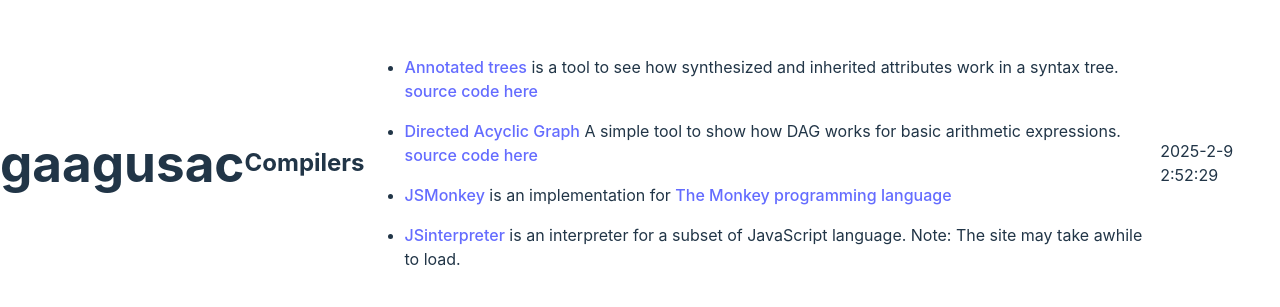
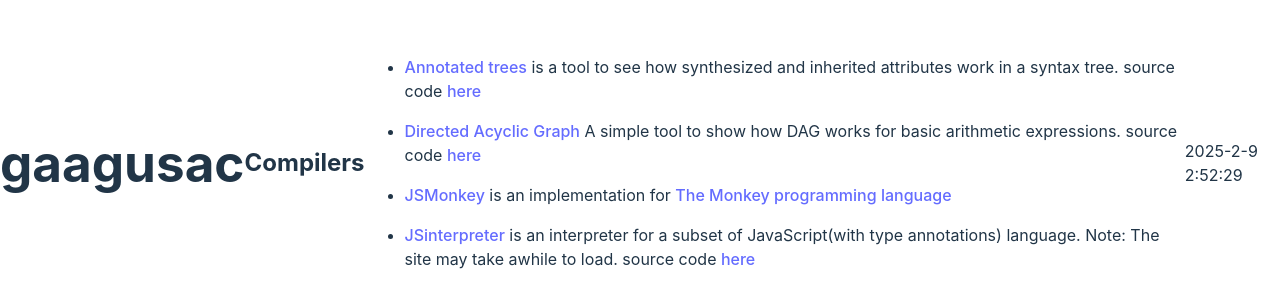
Before and after one commit to gaagusac/gaagusac.github.io, a plain HTML site: page index.html in a window 1280 px wide. Shown: the part 237-544 px from the top of the page. Drawn offline with Linux system fonts and the light colour scheme; files that its build step writes are made by us from their sources.

Commit message:
Added a public repo for jsinterpreter

```diff
--- a/index.html
+++ b/index.html
@@ -18,11 +18,11 @@
                         >Annotated trees</a
                     >
                     is a tool to see how synthesized and inherited attributes
-                    work in a syntax tree.
+                    work in a syntax tree. source code
                     <a
                         href="https://github.com/gaagusac/annotated-tree.git"
                         target="_blank"
-                        >source code here</a
+                        >here</a
                     >
                 </p>
             </li>
@@ -32,11 +32,11 @@
                         >Directed Acyclic Graph</a
                     >
                     A simple tool to show how DAG works for basic arithmetic
-                    expressions.
+                    expressions. source code
                     <a
                         href="https://github.com/gaagusac/gaagusac.github.io.git"
                         target="_blank"
-                        >source code here</a
+                        >here</a
                     >
                 </p>
             </li>
@@ -58,7 +58,11 @@
                     <a
                         href="https://jsinterpreter.onrender.com/" target="_blank"
                         >JSinterpreter</a
-                    > is an interpreter for a subset of JavaScript language. Note: The site may take awhile to load.
+                    > is an interpreter for a subset of JavaScript(with type annotations) language. Note: The site may take awhile to load. source code
+                    <a
+                        href="https://github.com/gaagusac/jsinterpreter"
+                        target="_blank"
+                        >here</a>
                 </p>
             </li>
         </ul>
```
